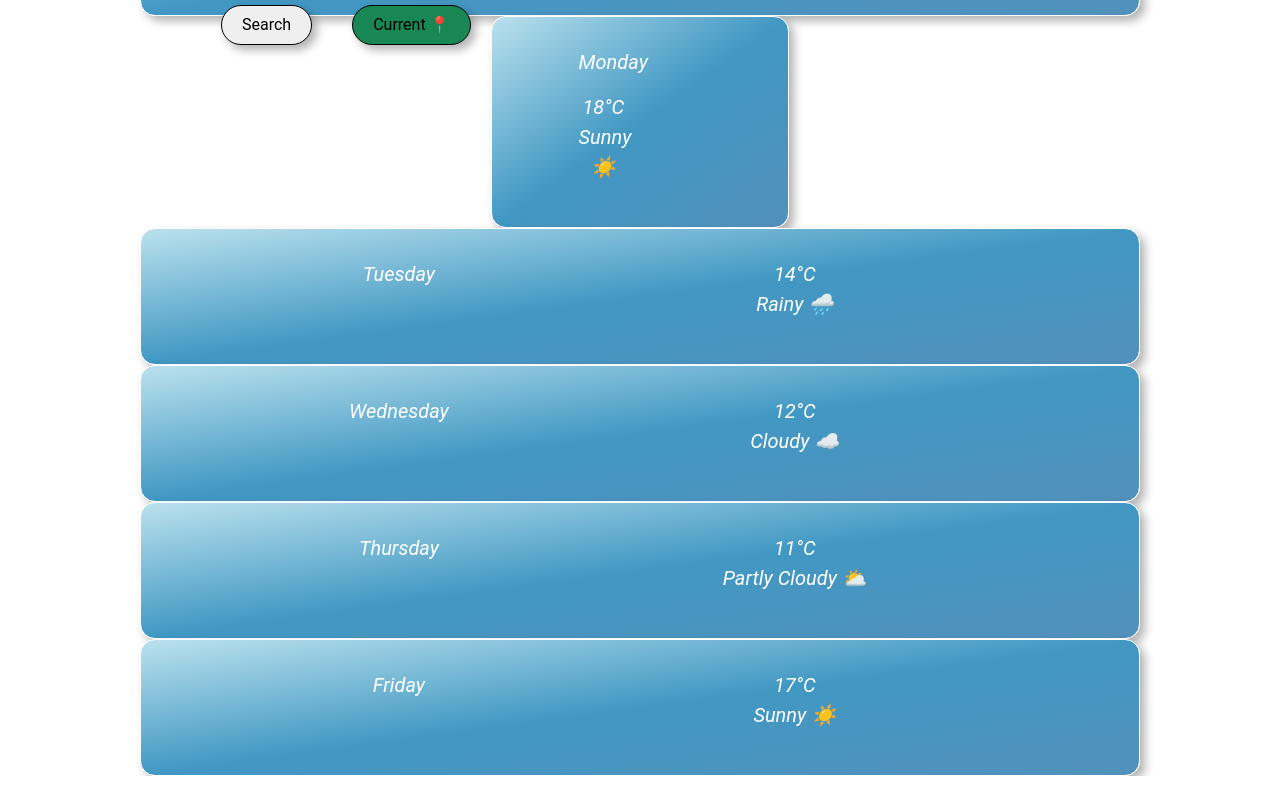
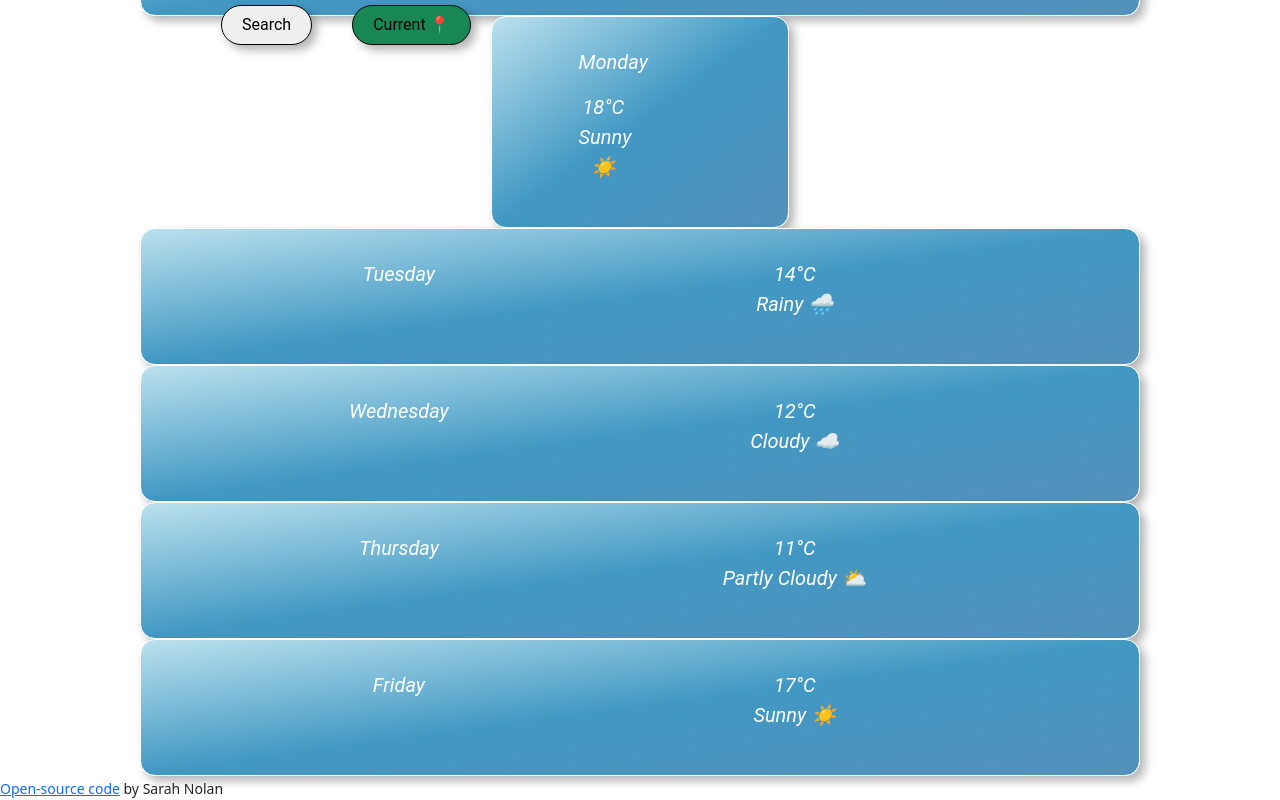
Before and after one commit to nolans42/Sarah-Nolan---Project---Weather-App, a plain HTML site: page index.html in a window 1280 px wide. Shown: the part 190-990 px from the top of the page. Before the commit the page ends 966 px from the top, so only its background shows below. Drawn offline with nearby package versions, Linux system fonts and the light colour scheme; no server answers.

Commit message:
Added github URL

```diff
--- a/index.html
+++ b/index.html
@@ -92,6 +92,12 @@
         Sunny ☀️
       </div>
     </div>
+    <small>
+      <a href="https://github.com/nolans42/Sarah-Nolan---Project---Weather-App">
+        Open-source code</a
+      >
+      by Sarah Nolan
+    </small>
     <script src="script.js"></script>
   </body>
 </html>
```
Also changed, not shown: 1 other file.
